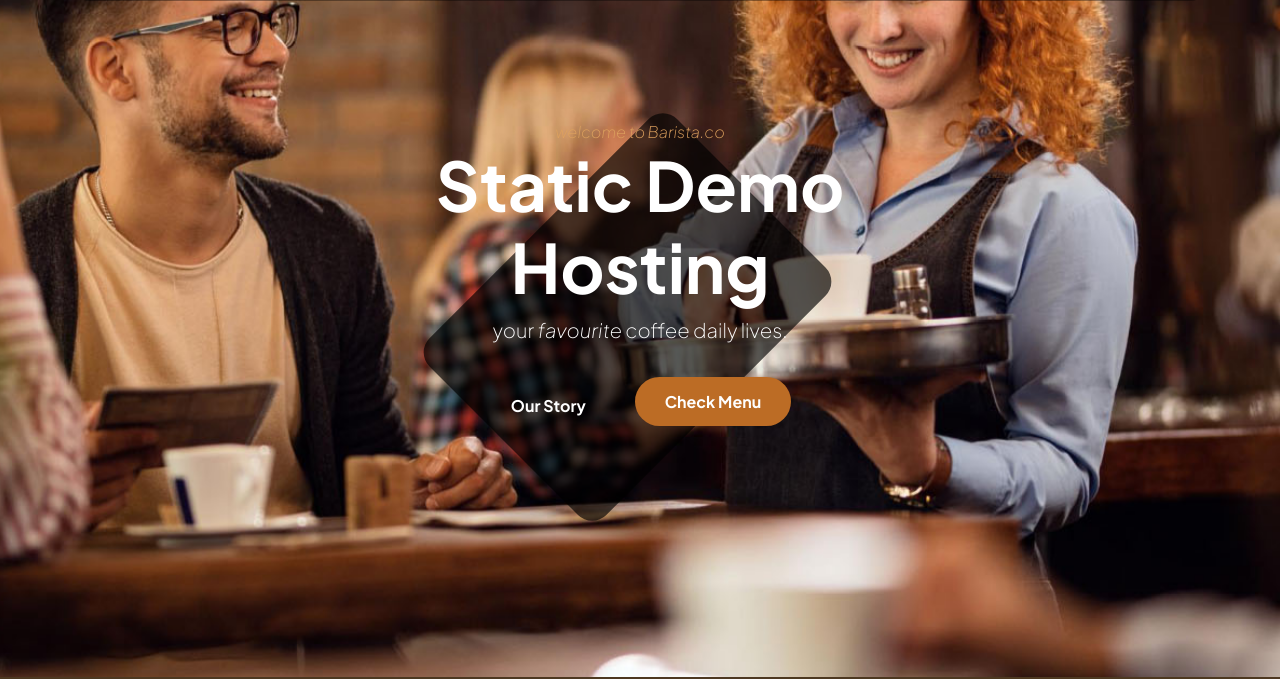
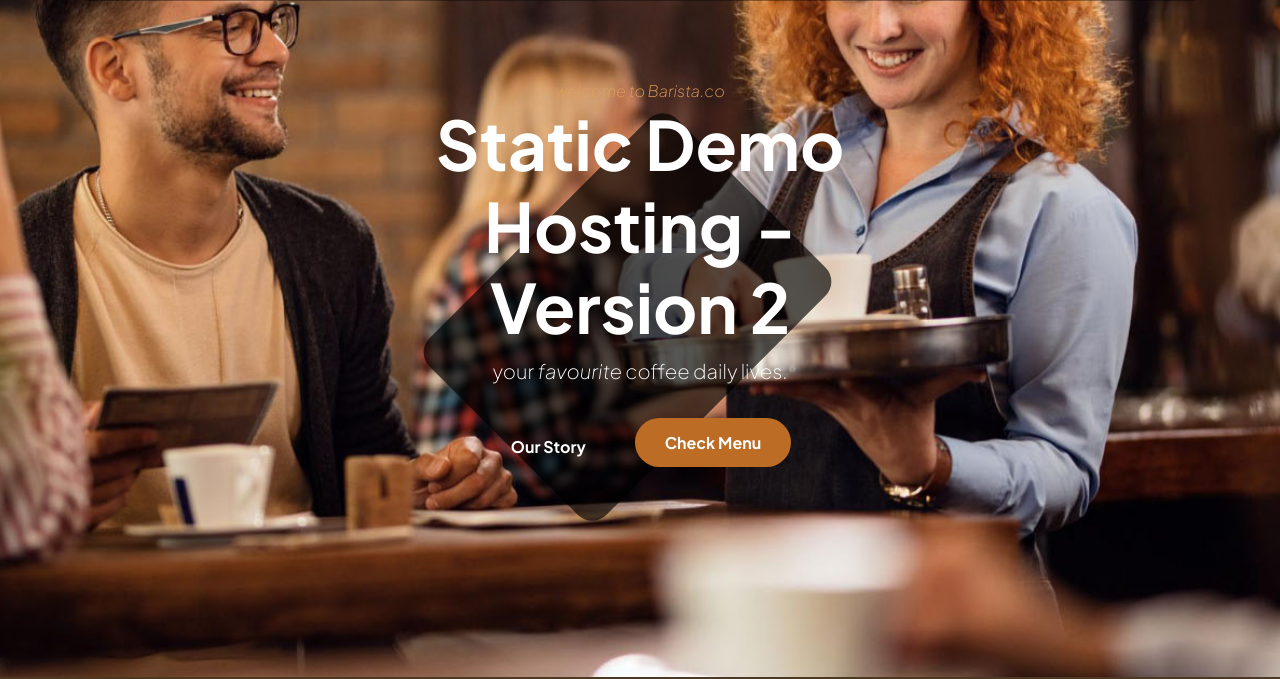
Before and after one commit to kiranvemuri055/Project1-StaticRepo, a plain HTML site: page index.html in a window 1280 px wide. Shown: the part 123-802 px from the top of the page. Drawn offline with Linux system fonts and the light colour scheme.

Commit message:
Update index.html

```diff
--- a/index.html
+++ b/index.html
@@ -91,7 +91,7 @@ Bootstrap 5 HTML CSS Template
                             <div class="col-lg-6 col-12 mx-auto">
                                 <em class="small-text">welcome to Barista.co</em>
 
-                                <h1>Static Demo Hosting</h1>
+                                <h1>Static Demo Hosting - Version 2</h1>
 
                                 <p class="text-white mb-4 pb-lg-2">
                                     your <em>favourite</em> coffee daily lives.
```
